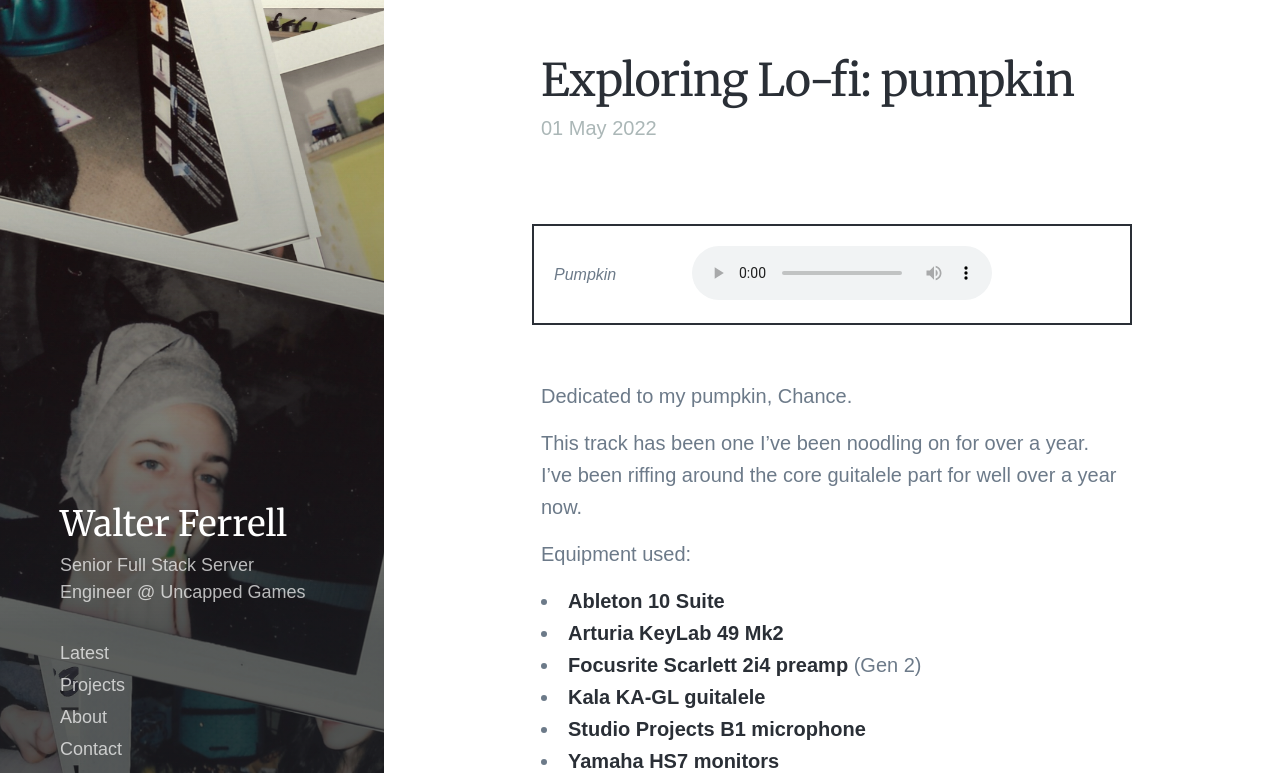
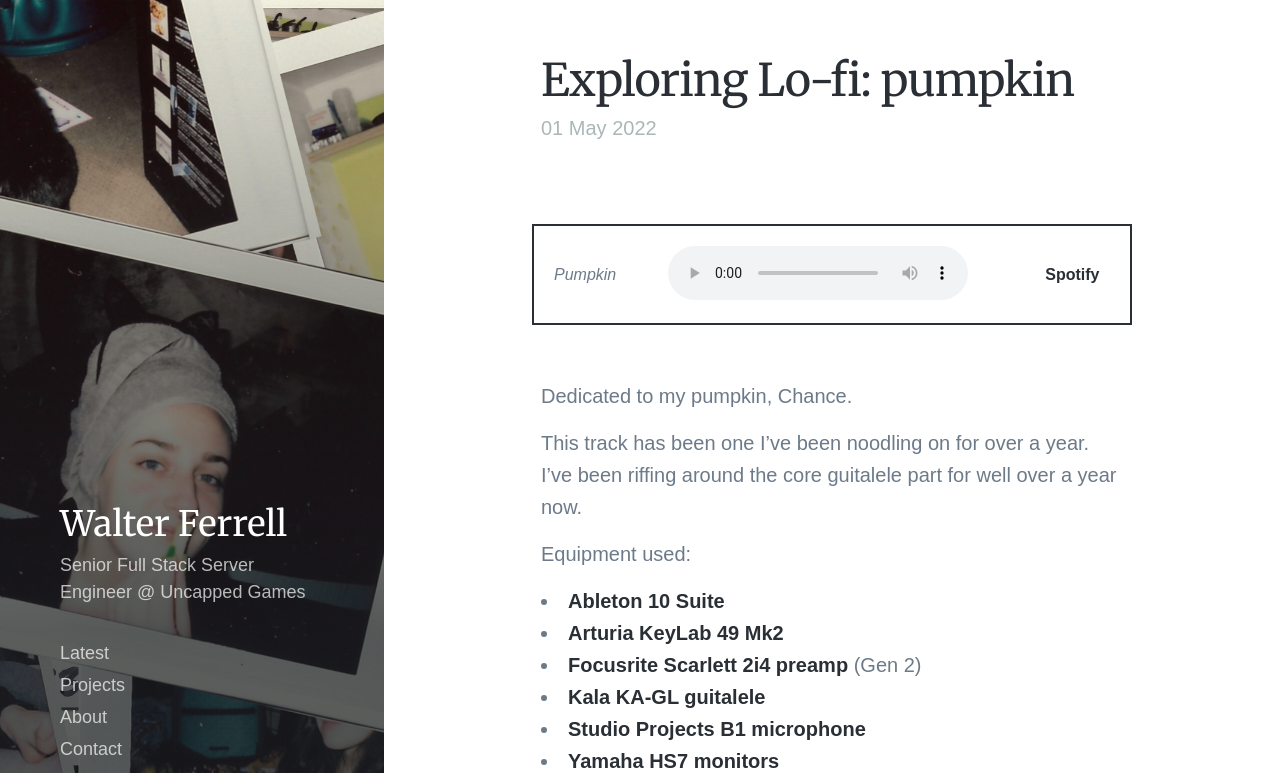
Before and after one commit to mtnbonez/mtnbonez.github.io, a Jekyll site: the page built from _posts/2022-05-01-Exploring-Lofi-Pumpkin.md, in a window 1280 px wide and 900 px high, cut to the strip 0-773 px from the top of the window. Built offline with Jekyll 4.4.1, drawn with Linux system fonts in a browser that asks for light colours; nearby versions of some CDN libraries; some web fonts are replaced.

Commit message:
Adding spotify link for pumpkin preview

```diff
--- a/_posts/2022-05-01-Exploring-Lofi-Pumpkin.md
+++ b/_posts/2022-05-01-Exploring-Lofi-Pumpkin.md
@@ -7,7 +7,7 @@ categories: music, audio, ableton, guitalele
 exercept: 'First time posting on Spotify!'
 ---
 
-|*Pumpkin*|<audio controls><source src="/audio/pumpkin/pumpkin.mp3" type="audio/mpeg">Your browser doesn't support audio.</audio>|
+|*Pumpkin*|<audio controls><source src="/audio/pumpkin/pumpkin.mp3" type="audio/mpeg">Your browser doesn't support audio.</audio>|[Spotify](https://open.spotify.com/track/0mVjeS037eXFTZc7qlOD4h?si=8f33516160d8432a)|
 
 Dedicated to my pumpkin, Chance.
 
```
